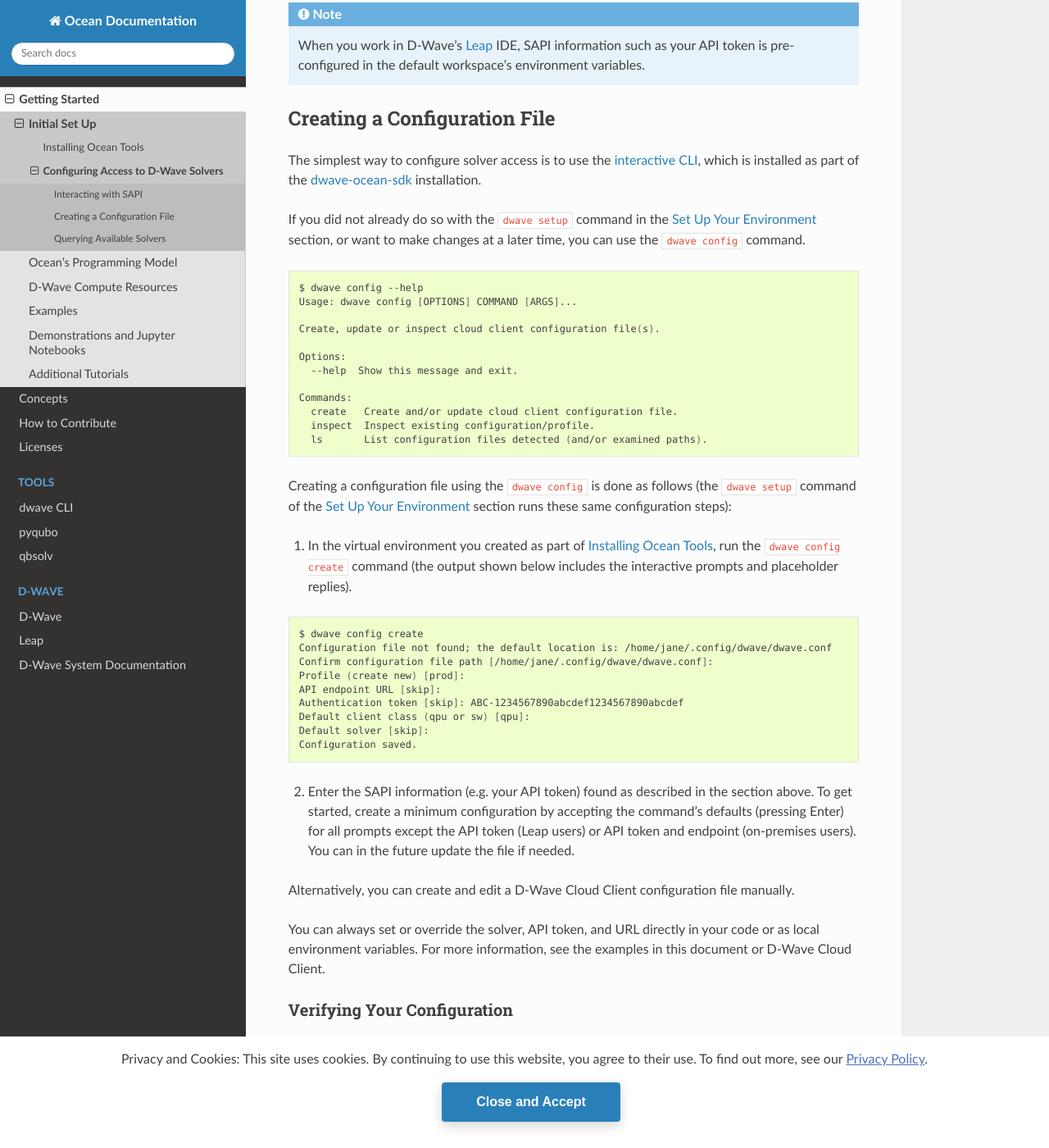
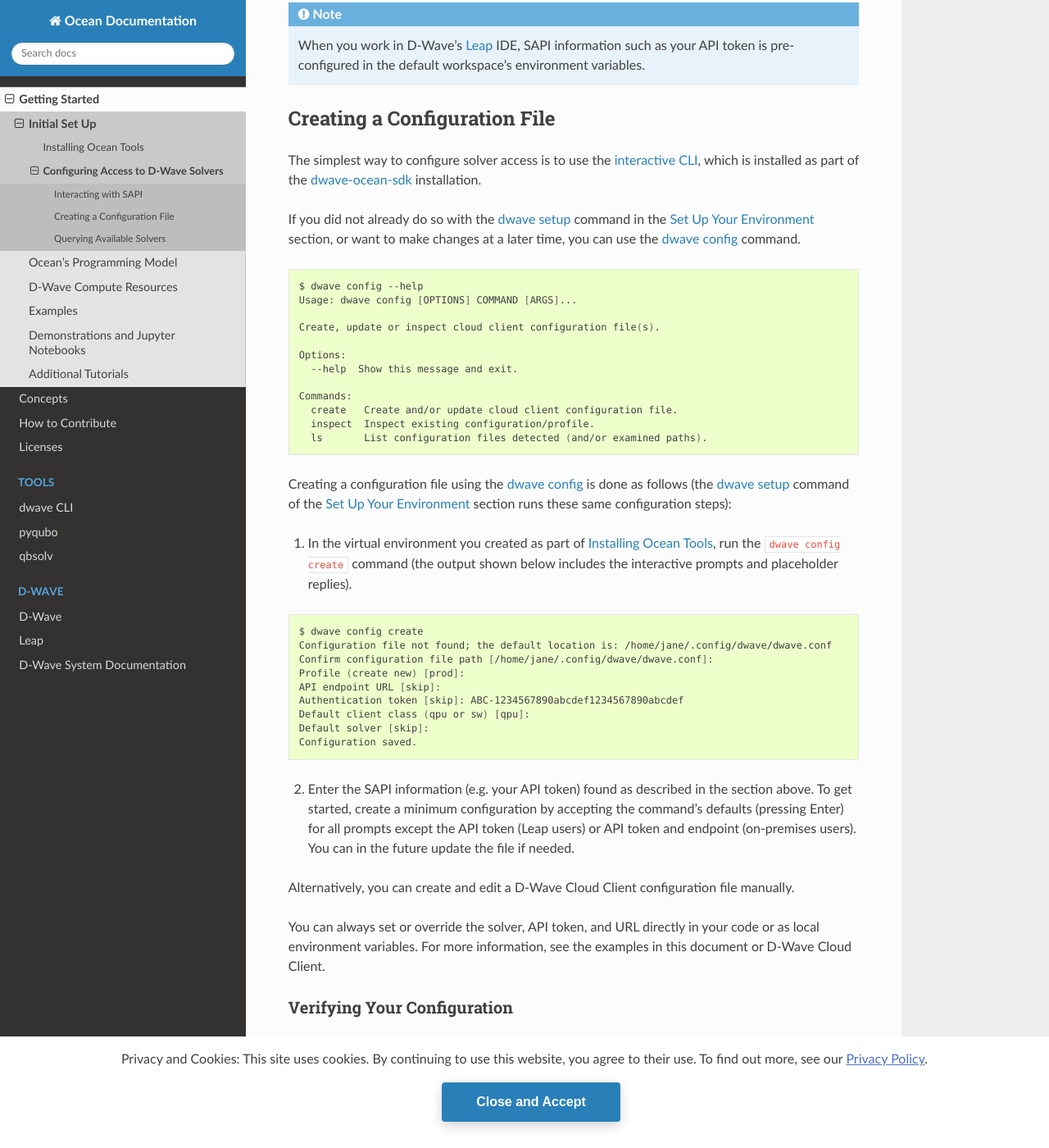
Before and after one commit to dwavesystems/dwave-ocean-sdk, a Sphinx documentation site: the page built from docs/overview/sapi.rst, in a window 1280 px wide and 1400 px high, scrolled down 898 px. Shown: the whole window at 82% size. Built offline with Sphinx 7.4.7 and the Read the Docs theme 2.0.0, drawn with Linux system fonts in a browser that asks for light colours; pages that are not in the unit, such as notebooks, are missing from menus; the version number could not be read and is left out; part of the change alters nothing that is shown; some of the changed text lies outside the part shown.

```diff
--- a/docs/docs_cli.rst
+++ b/docs/docs_cli.rst
@@ -142,7 +142,7 @@ configured using the :code:`dwave setup` or :code:`dwave config` commands.
 
 .. code-block:: bash
 
-    $ dwave ping
+    $ dwave ping -s {"qpu": true}
     Using endpoint: https://cloud.dwavesys.com/sapi
     Using solver: My_DWAVE_2000Q
 
--- a/docs/overview/sapi.rst
+++ b/docs/overview/sapi.rst
@@ -54,9 +54,9 @@ is installed as part of
 the `dwave-ocean-sdk <https://github.com/dwavesystems/dwave-ocean-sdk>`_
 installation.
 
-If you did not already do so with the :code:`dwave setup` command
+If you did not already do so with the :ref:`dwave setup <cli_example_setup>` command
 in the :ref:`dwave_setup` section, or want to make changes at a later time, you
-can use the :code:`dwave config` command.
+can use the :ref:`dwave config <cli_example_config>` command.
 
 .. code-block:: bash
 
@@ -73,8 +73,8 @@ can use the :code:`dwave config` command.
       inspect  Inspect existing configuration/profile.
       ls       List configuration files detected (and/or examined paths).
 
-Creating a configuration file using the :code:`dwave config` is done
-as follows (the :code:`dwave setup` command of the :ref:`dwave_setup` section
+Creating a configuration file using the :ref:`dwave config <cli_example_config>` is done
+as follows (the :ref:`dwave setup <cli_example_setup>` command of the :ref:`dwave_setup` section
 runs these same configuration steps):
 
 1. In the virtual environment you created as part of :ref:`install`, run the
@@ -105,7 +105,7 @@ Verifying Your Configuration
 You can test that your solver access is configured correctly with the
 :ref:`interactive CLI <dwave_cli>`.
 
-1. In your virtual environment, run the :code:`dwave ping` command (the output shown
+1. In your virtual environment, run the :ref:`dwave ping <cli_example_ping>` command (the output shown
    below is illustrative only).
 
 .. include:: ../docs_cli.rst
@@ -136,7 +136,7 @@ Querying Available Solvers
 From your terminal, you can use the
 :ref:`interactive CLI <dwave_cli>` to see the available solvers, their parameters, and properties.
 
-1. Run the :code:`dwave solvers` command (the output shown below is illustrative only).
+1. Run the :ref:`dwave solvers <cli_example_solvers>` command (the output shown below is illustrative only).
 
 .. include:: ../docs_cli.rst
   :start-after: cli-example-solvers-start-marker
```
